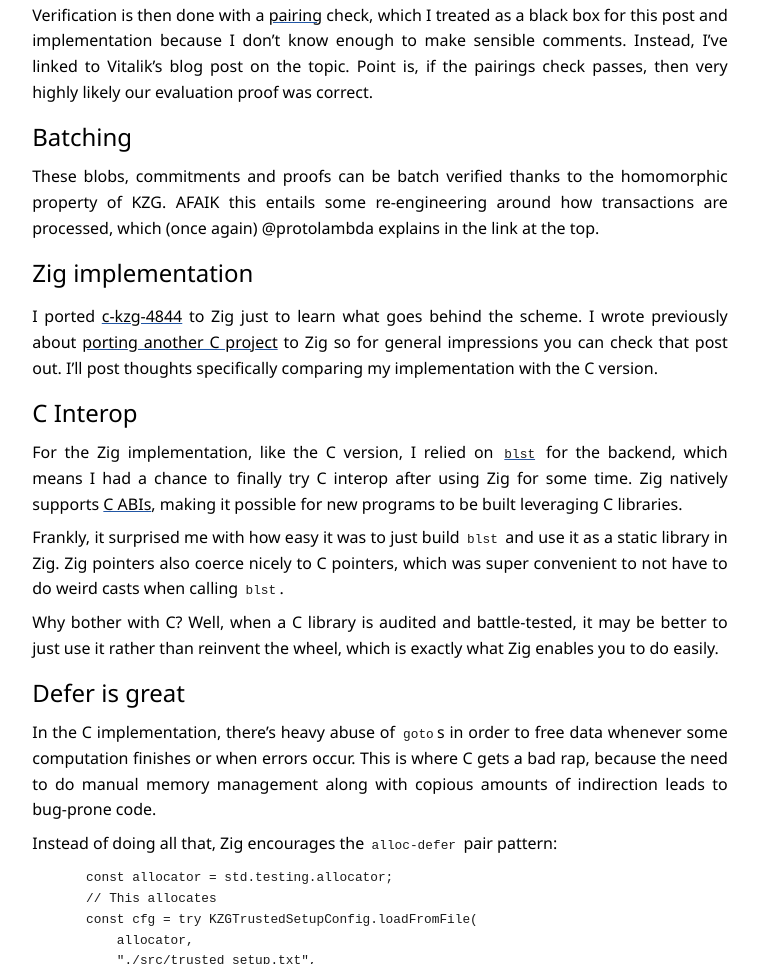
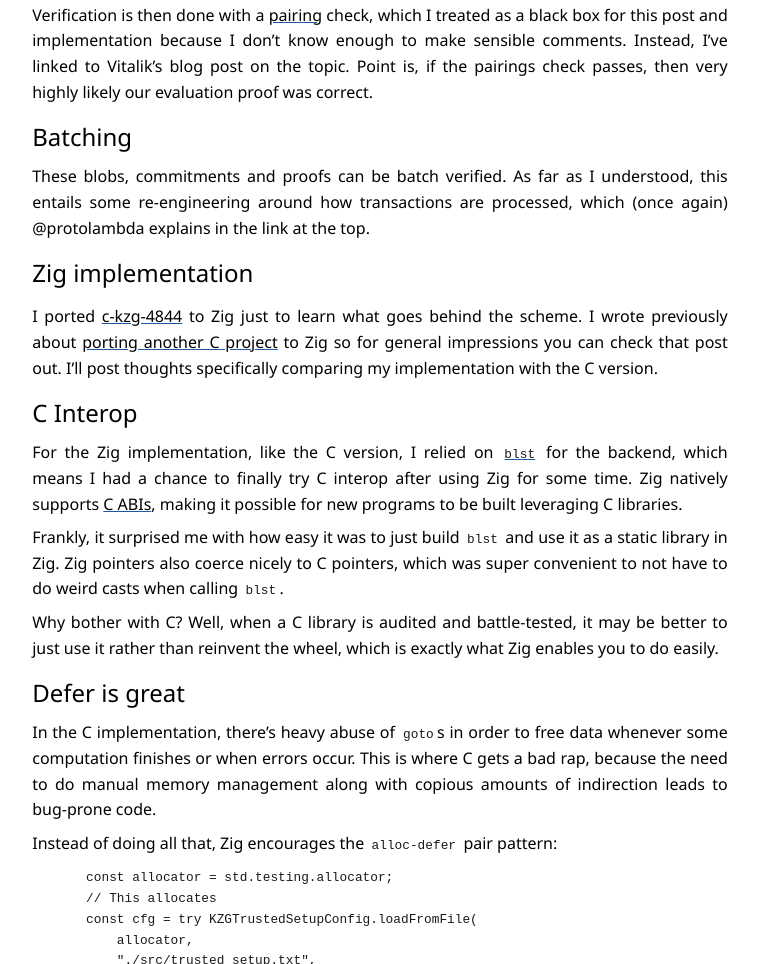
Before and after one commit to bingcicle/bingcicle.github.io, a plain HTML site: page posts/grug-brained-guide-to-kzg-polynomial-commitments.html in a window 1280 px wide. Shown: the part 2763-3727 px from the top of the page, without its empty margins (260-1019 px from the left). Drawn offline with Linux system fonts and the light colour scheme.

Commit message:
deploy: 84fd4752342592601ebc3ef786cc7f840eac30f8

```diff
--- a/posts/grug-brained-guide-to-kzg-polynomial-commitments.html
+++ b/posts/grug-brained-guide-to-kzg-polynomial-commitments.html
@@ -162,9 +162,9 @@ pairings check passes, then very highly likely our evaluation proof was correct.
 
 <h2 id="batching">Batching</h2>
 
-<p>These blobs, commitments and proofs can be batch verified thanks to the
-homomorphic property of KZG. AFAIK this entails some re-engineering around
-how transactions are processed, which (once again) @protolambda explains in the
+<p>These blobs, commitments and proofs can be batch verified.
+As far as I understood, this entails some re-engineering around how
+transactions are processed, which (once again) @protolambda explains in the
 link at the top.</p>
 
 <h1 id="zig-implementation">Zig implementation</h1>
```
